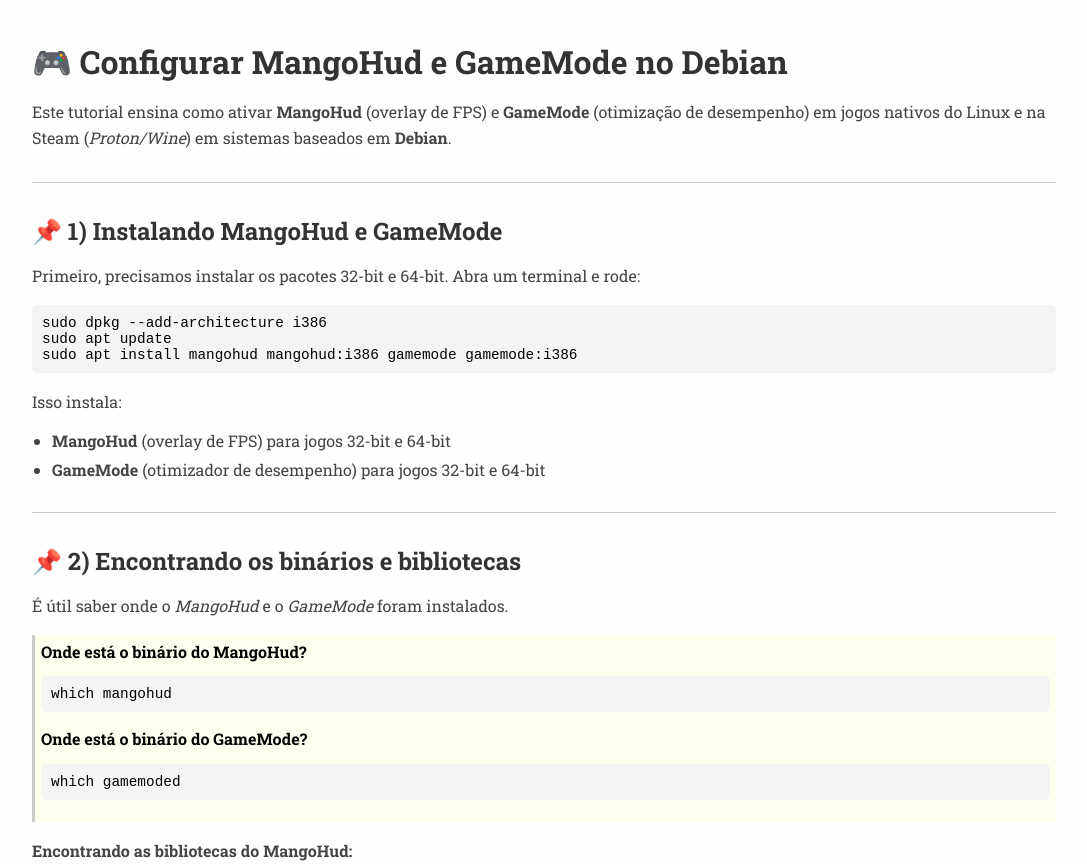
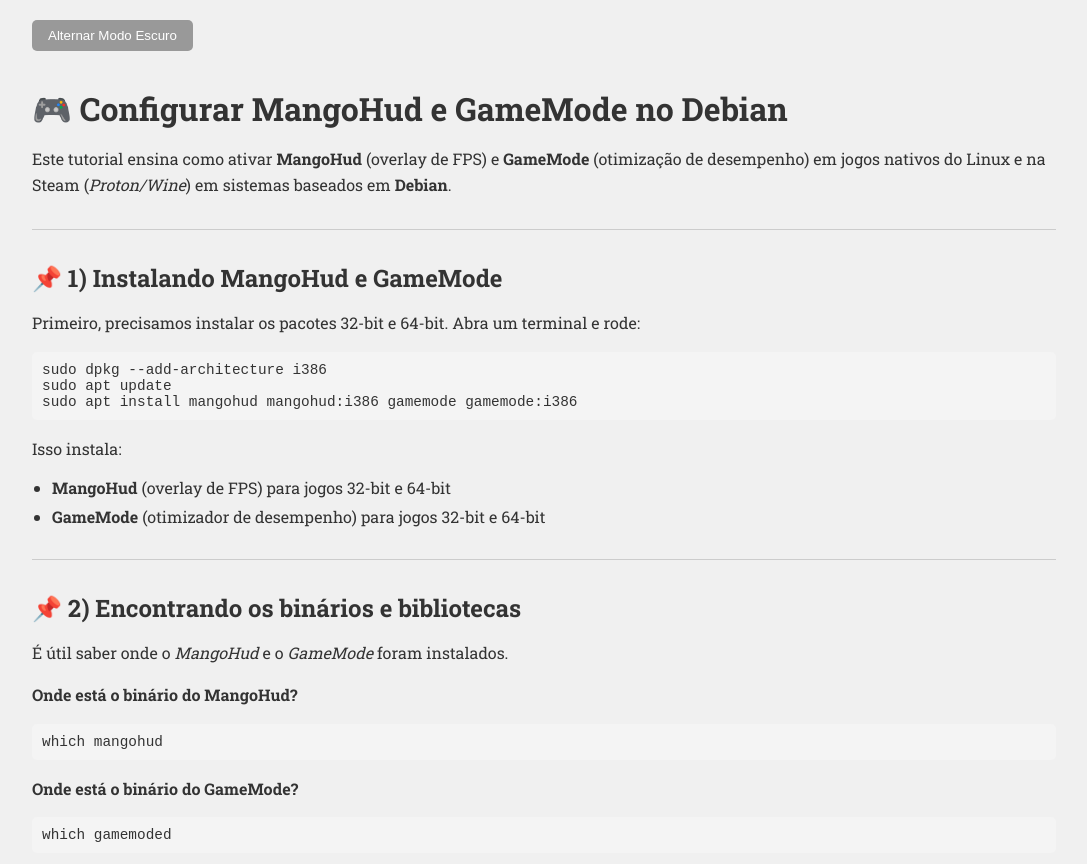
Before and after one commit to fagnerpatricio/debian-gamer, a plain HTML site: page index.html in a window 1280 px wide. Shown: the top 864 px of the page, without its empty margins (96-1183 px from the left). Drawn offline with Linux system fonts and the light colour scheme.

Commit message:
Update index.html

```diff
--- a/index.html
+++ b/index.html
@@ -11,21 +11,42 @@
   <link href="https://fonts.googleapis.com/css2?family=Roboto+Slab:wght@400;700&display=swap" rel="stylesheet">
 
   <style>
+    /* Base styling */
+    :root {
+      --bg-color-light: #f0f0f0;       /* fundo cinza claro */
+      --text-color-light: #333333;     /* texto no modo claro */
+
+      --bg-color-dark: #1c1c1c;        /* fundo modo escuro */
+      --text-color-dark: #cccccc;      /* texto no modo escuro */
+      --link-color-dark: #66b2ff;
+
+      --container-max-width: 1024px;
+
+      --font-primary: 'Roboto Slab', serif;
+    }
+
+    /* Toggle dark mode by adding/removing .dark-mode no <body> */
     body {
-      background-color: #fefefe;
       margin: 0;
       padding: 0;
-      font-family: 'Roboto Slab', serif;
+      font-family: var(--font-primary);
+      background-color: var(--bg-color-light);
+      color: var(--text-color-light);
+      transition: background-color 0.3s, color 0.3s;
+    }
+
+    body.dark-mode {
+      background-color: var(--bg-color-dark);
+      color: var(--text-color-dark);
     }
 
     .container {
-      max-width: 1024px;
+      max-width: var(--container-max-width);
       margin: 0 auto;
       padding: 20px;
     }
 
     h1, h2, h3 {
-      color: #333;
       margin-top: 1.25rem;
       margin-bottom: 0.75rem;
     }
@@ -33,13 +54,11 @@
     p {
       line-height: 1.6;
       margin-bottom: 1rem;
-      color: #444;
     }
 
     ul {
       margin-bottom: 1rem;
       padding-left: 20px;
-      color: #444;
     }
 
     li {
@@ -62,15 +81,12 @@
       overflow-x: auto;
     }
 
+    body.dark-mode pre {
+      background: #2b2b2b;
+    }
+
     code {
       font-family: monospace;
-    }
-
-    .highlight {
-      background-color: #ffe;
-      border-left: 3px solid #ccc;
-      padding: 6px;
-      margin: 10px 0;
     }
 
     a {
@@ -78,13 +94,34 @@
       text-decoration: none;
     }
 
+    body.dark-mode a {
+      color: var(--link-color-dark);
+    }
+
     a:hover {
       text-decoration: underline;
+    }
+
+    .toggle-dark-mode {
+      display: inline-block;
+      padding: 8px 16px;
+      background: #999;
+      color: #fff;
+      border: none;
+      border-radius: 5px;
+      cursor: pointer;
+      margin-bottom: 1rem;
+    }
+
+    .toggle-dark-mode:hover {
+      background: #666;
     }
   </style>
 </head>
 <body>
   <div class="container">
+    <button class="toggle-dark-mode" onclick="toggleDarkMode()">Alternar Modo Escuro</button>
+
     <h1>🎮 Configurar MangoHud e GameMode no Debian</h1>
     <p>
       Este tutorial ensina como ativar <strong>MangoHud</strong> (overlay de FPS) e <strong>GameMode</strong> (otimização de desempenho)
@@ -111,13 +148,11 @@ sudo apt install mangohud mangohud:i386 gamemode gamemode:i386</code></pre>
     <h2>📌 2) Encontrando os binários e bibliotecas</h2>
     <p>É útil saber onde o <em>MangoHud</em> e o <em>GameMode</em> foram instalados.</p>
 
-    <div class="highlight">
-      <strong>Onde está o binário do MangoHud?</strong>
-      <pre><code>which mangohud</code></pre>
+    <p><strong>Onde está o binário do MangoHud?</strong></p>
+    <pre><code>which mangohud</code></pre>
 
-      <strong>Onde está o binário do GameMode?</strong>
-      <pre><code>which gamemoded</code></pre>
-    </div>
+    <p><strong>Onde está o binário do GameMode?</strong></p>
+    <pre><code>which gamemoded</code></pre>
 
     <p><strong>Encontrando as bibliotecas do MangoHud:</strong></p>
     <pre><code>find /usr -name "libMangoHud.so*"</code></pre>
@@ -220,5 +255,11 @@ source ~/.bashrc</code></pre>
       Agora é só aproveitar seus jogos com <strong>monitoramento de FPS</strong> e <strong>otimização de desempenho</strong>! 🎮🚀
     </p>
   </div>
+
+  <script>
+    function toggleDarkMode() {
+      document.body.classList.toggle('dark-mode');
+    }
+  </script>
 </body>
 </html>
```
